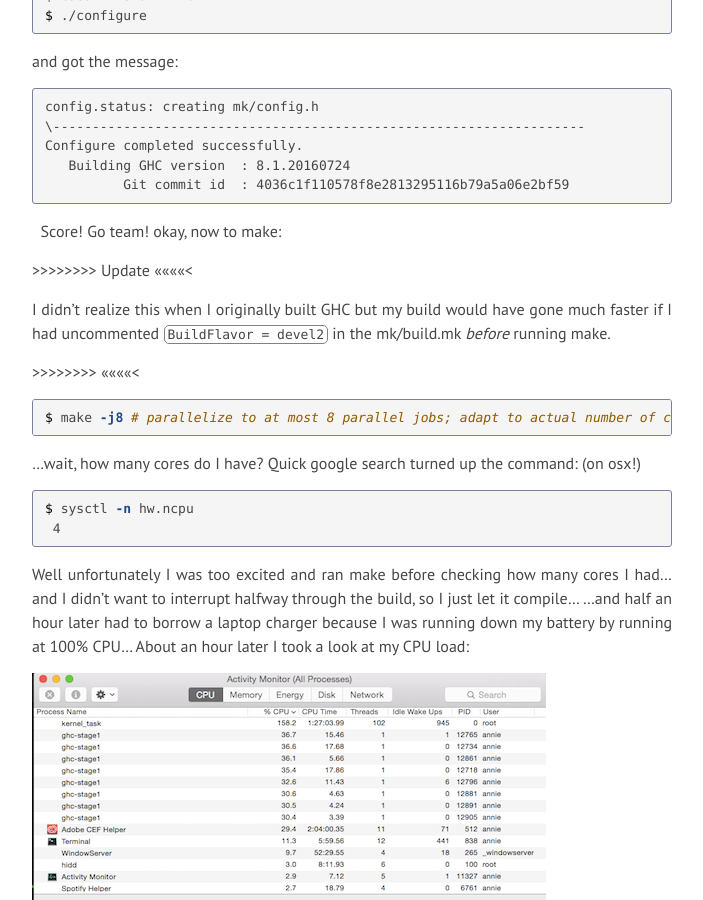
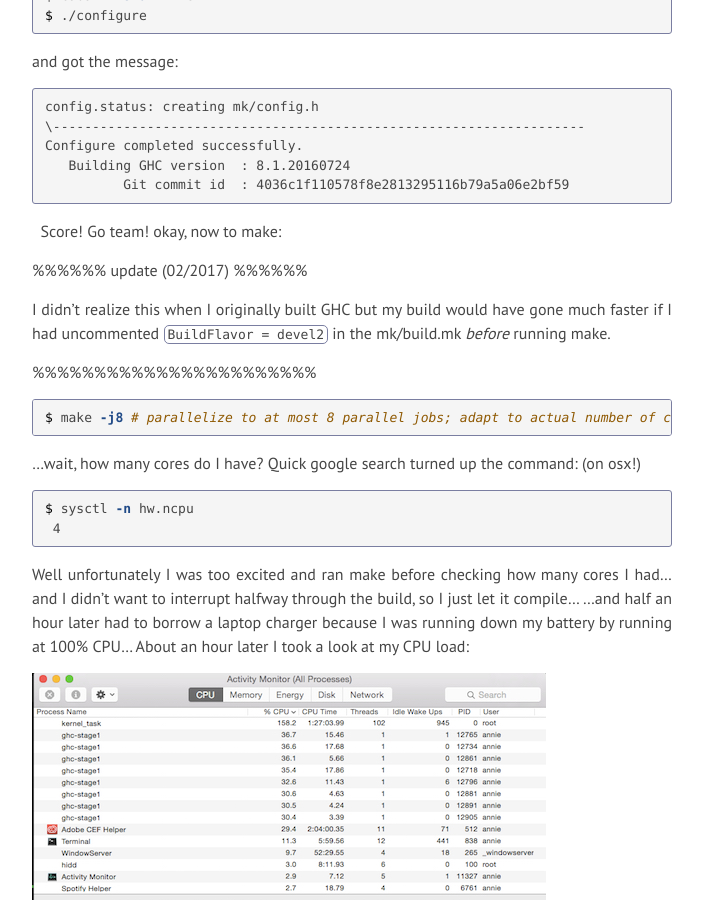
Before and after one commit to anniecherk/anniecherk.github.io, a Jekyll site: the page built from _posts/2016-07-10-contributing-to-ghc.markdown, in a window 1280 px wide and 900 px high, scrolled down 1831 px. Shown: the whole window, without its empty margins (288-991 px from the left). Built offline with Jekyll 4.4.1, drawn with Linux system fonts in a browser that asks for light colours; nearby versions of some CDN libraries.

Commit message:
changed formatting on update tag to look better

````diff
--- a/_posts/2016-07-10-contributing-to-ghc.markdown
+++ b/_posts/2016-07-10-contributing-to-ghc.markdown
@@ -91,11 +91,11 @@ Configure completed successfully.
 Score! Go team!
 okay, now to make:
 
-&gt;&gt;&gt;&gt;&gt;&gt;&gt;&gt; Update  <<<<<<<<<
+%%%%%%   update (02/2017)  %%%%%%
 
 I didn't realize this when I originally built GHC but my build would have gone much faster if I had uncommented `BuildFlavor = devel2` in the mk/build.mk *before* running make.
 
-&gt;&gt;&gt;&gt;&gt;&gt;&gt;&gt;  <<<<<<<<<
+%%%%%%%%%%%%%%%%%%%%%%%
 
 ```bash
 $ make -j8 # parallelize to at most 8 parallel jobs; adapt to actual number of cpu cores
````
Also changed, not shown: other parts of _posts/2016-07-10-contributing-to-ghc.markdown (+1 -1 lines).
